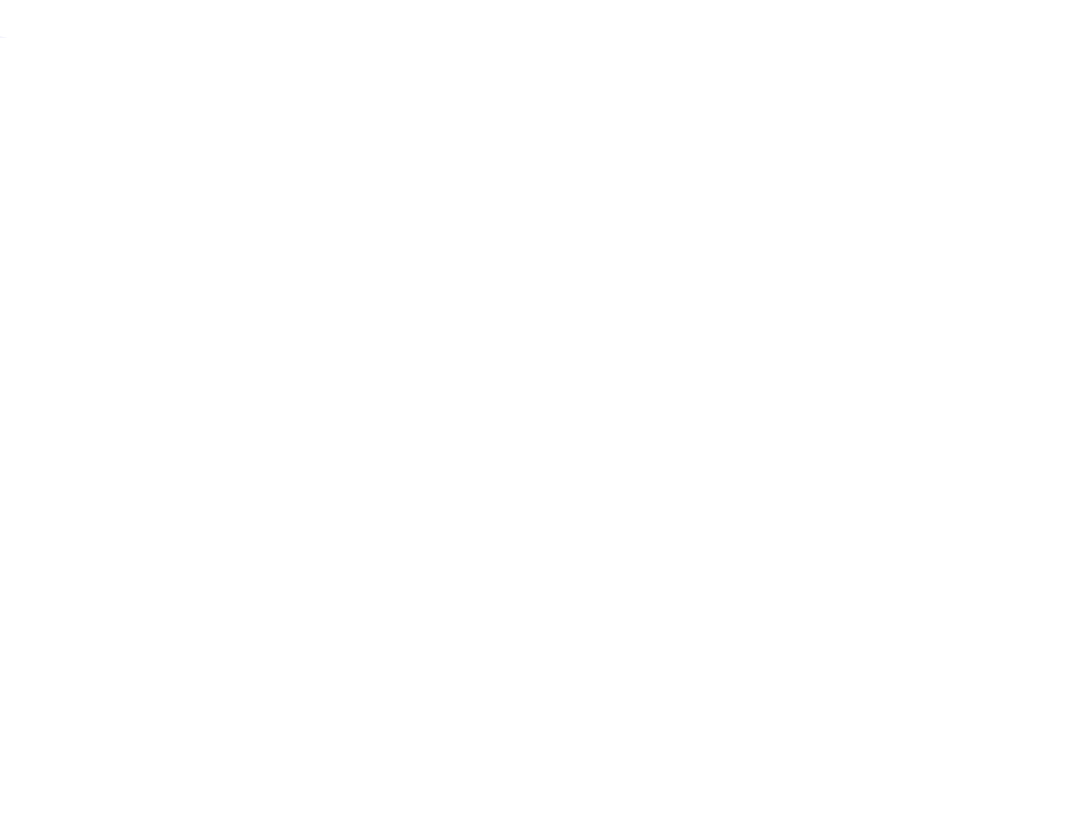
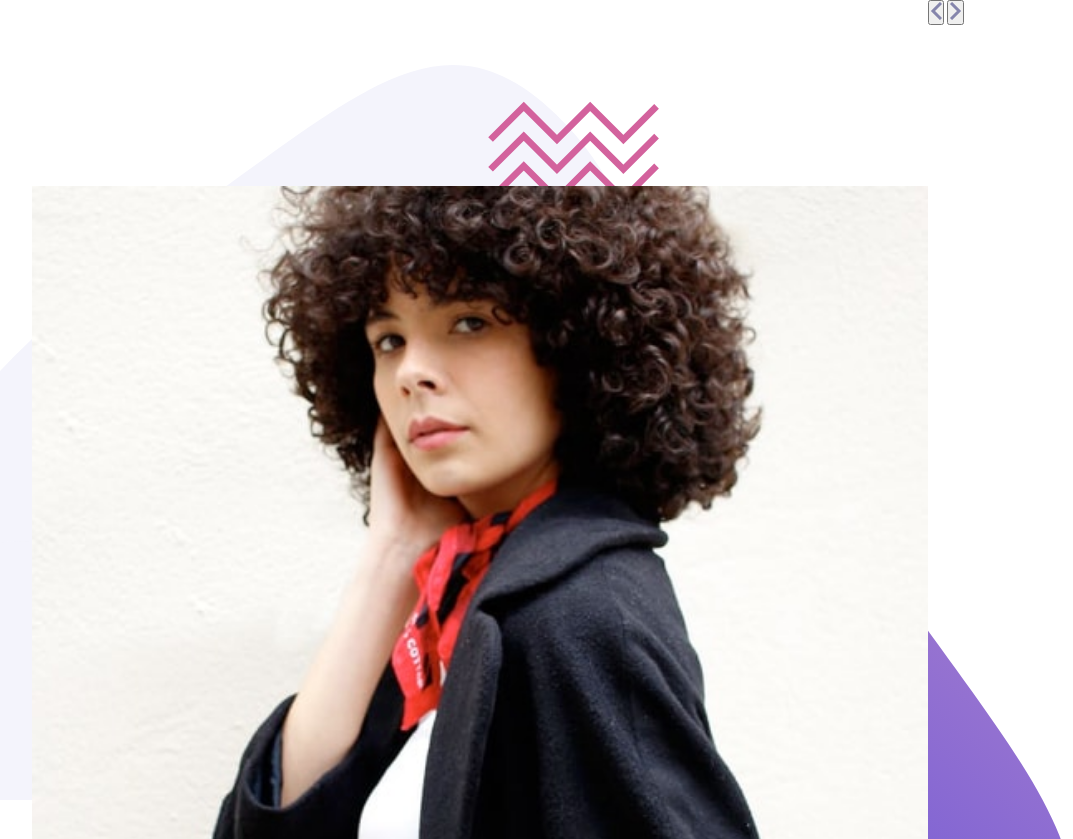
Before and after one commit to CodeVee/coding-bootcamp-testimonials, a plain HTML site: page index.html in a window 1280 px wide. Shown: the top 839 px of the page, without its empty margins (142-1215 px from the left). Before the commit the page ends 800 px from the top, so only its background shows below. Drawn offline with Linux system fonts and the light colour scheme.

Commit message:
added picture card

```diff
--- a/index.html
+++ b/index.html
@@ -6,7 +6,7 @@
 
   <link rel="icon" type="image/png" sizes="32x32" href="./images/favicon-32x32.png">
   <link href="https://fonts.googleapis.com/css2?family=Inter:wght@300;500;700&display=swap" rel="stylesheet">
-  <link rel="stylesheet" href="css/style.css">
+  <!-- <link rel="stylesheet" href="css/style.css"> -->
   <link rel="stylesheet" href="css/main.css">
   <title>Frontend Mentor | Coding Bootcamp Testimonials Slider</title>
 
@@ -14,7 +14,20 @@
 </head>
 <body class="page">
   <div class="page__inner">
-    <img src="./images/pattern-curve.svg" id="curve">
+    <img src="./images/pattern-curve.svg" class="page__image">
+    <div class="card">
+      <div class="picture">
+        <div class="picture__inner">
+          <img src="./images/image-tanya.jpg" class="picture__dp-img" alt="Tanya">
+        </div>
+        <img src="./images/pattern-bg.svg" class="picture__bg-img">
+        <div class="toggle">
+          <button class="toggle__left-btn" onclick="plusSlides(-1)"><img src="./images/icon-prev.svg" alt="left toggle"></button>
+          <button class="toggle__right-btn" onclick="plusSlides(1)"><img src="./images/icon-next.svg" alt="right toggle"></button>
+        </div>
+      </div>
+      <div class="text"></div>
+    </div>
   </div>
 
   <!-- <div class="container">
--- a/scss/main.scss
+++ b/scss/main.scss
@@ -13,4 +13,45 @@ html {
 
 .page {
     font-family: $font-family;
+
+    &__inner {
+        min-height: 100vh;
+        position: relative;
+    }
+
+    &__image {
+        position: absolute;
+        bottom: 0;
+        width: 80%;
+    }
 }
+
+.card {
+    height: 88vh;
+    display: grid;
+    grid-template-rows: 2fr 1fr;
+}
+
+.picture {
+    position: relative;
+    display: flex;
+    justify-content: center;
+
+    &__bg-img {
+        width: 90%;
+        position: absolute;
+        top: 6%;
+        right: 5%;
+        z-index: -1;
+    }
+
+    &__inner {
+        width: 70%;
+        height: 60%;
+        margin-top: 14.5%;
+    }
+
+    &__dp-img {
+        width: 100%;
+    }
+}
```
Also changed, not shown: css/main.css.
